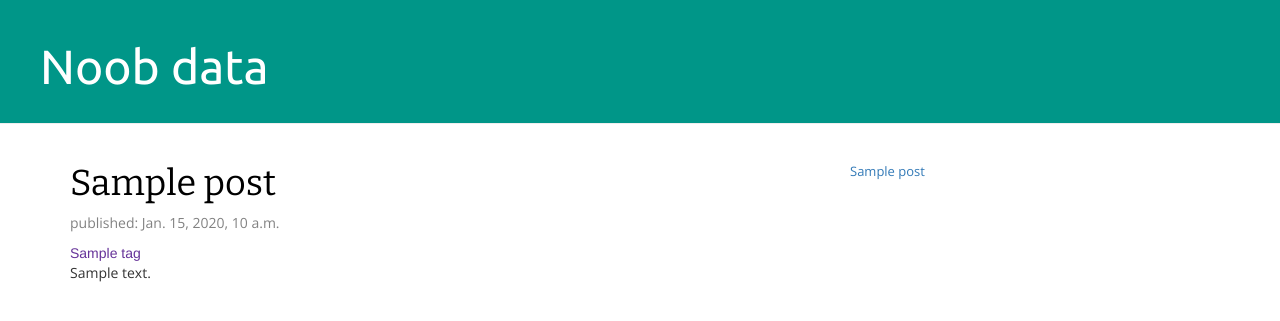
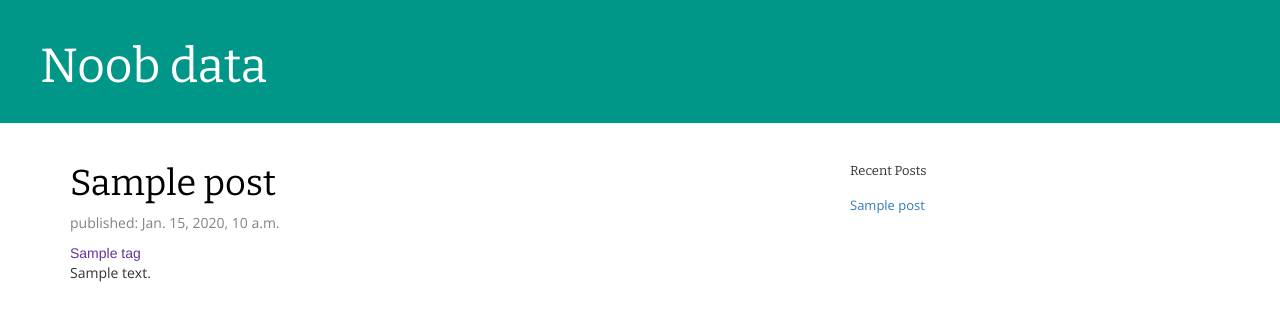
Before and after one commit to germanas/blogproject, a Django app: template blogapp/templates/blogapp/post_list.html in a window 1280 px wide. Shown: the top 321 px of the page. Run offline with Django 3.2, Linux system fonts and the light colour scheme; the template is opened without the code that fills it: most values are stand-ins (such as "Sample title", 1, 10 or a date in 2020); some libraries are stand-ins or nearby versions.

Commit message:
style fixes

```diff
--- a/blogapp/static/css/style.css
+++ b/blogapp/static/css/style.css
@@ -19,7 +19,7 @@ h2, h2 a {
 }
 
 h1, h2, h3, h4 {
-    font-family: 'Ubuntu', cursive;
+    font-family: 'Bitter', serif;
 }
 p{
 	font-family: 'Open Sans', sans-serif;
--- a/blogapp/templates/blogapp/post_list.html
+++ b/blogapp/templates/blogapp/post_list.html
@@ -21,7 +21,7 @@
         </div>
 
         <div class="col-md-2">
-
+        <h2>Recent Posts</h2>
             {% for post in posts %}
                 <div class="sidebar-post">
                     <h2><a href="">{{ post.title }}</a></h2>
```
